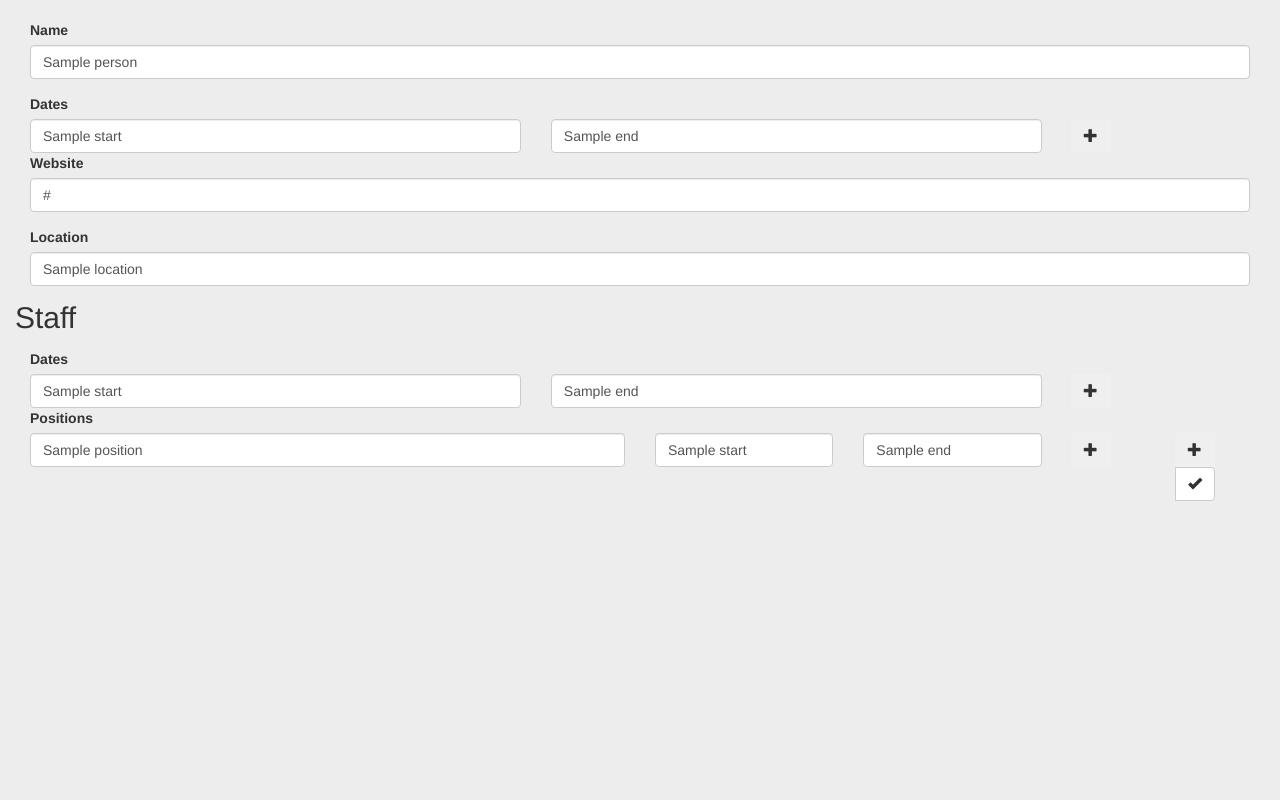
After one commit to AWilcke/LFCS-History, a Flask app: template app/templates/forms/person_form.html in a window 1280 px wide. The commit adds this page. Run offline with Flask 2, Linux system fonts and the light colour scheme; the template is opened without the code that fills it: most values are stand-ins (such as "Sample title", 1, 10 or a date in 2020); parts of the project's set-up code (start-up, migrations or seed data) failed here and were passed over; some libraries are stand-ins or nearby versions.

Commit message:
got nested dynamic forms for positions

```diff
--- a/app/app.py
+++ b/app/app.py
@@ -19,7 +19,7 @@ def search():
         search = request.form['search']
         return redirect(url_for('results', query=search))
 
-@app.route('/results/<query>', methods=['GET'])
+@app.route('/results/<query>')
 def results(query):
     results=func.base_search(query)
     return render_template('results.html', results=results, query=query)
@@ -27,19 +27,29 @@ def results(query):
 
 @app.route('/person/<id>')
 def person(id):
-    return render_template('person_detail.html', person=func.People.query.get(id))
+    return render_template('people/person_detail.html', person=func.People.query.get(id))
+
+@app.route('/update', methods=['GET'])
+def update():
+    person = func.base_search("David Aspinall")[0]
+    return render_template('forms/person_form.html', person=person)
+
+@app.route('/updatetest', methods=['POST'])
+def updatetest():
+    name=None
+    if request.method == 'POST':
+        name = request.form.getlist('staff_position')
+        for i in range(0, len(name)):
+            start = request.form.getlist(str(i) + '_start')
+            end = request.form.getlist(str(i) + '_end')
+            print name[i], start, end
+        return redirect(url_for('update'))
+
 
 @app.route('/test')
 def test():
-    return render_template('test.html')
-
-@app.route('/testing', methods=['POST'])
-def testing():
-    first=None
-    if request.method == 'POST':
-        first = request.form.getlist('positions')
-        print first
-        return redirect(url_for('test'))
+    person = func.base_search("David Aspinall")[0]
+    return render_template('test.html', person=person)
 
 if __name__ == '__main__':
     app.debug = True
--- a/app/static/css/styles.css
+++ b/app/static/css/styles.css
@@ -14,6 +14,14 @@ h1 {
   text-align: center;
 }
 
+#search-input {
+  border-radius: 30px 0px 0px 30px;
+}
+
+#search-button {
+  border-radius: 0px 30px 30px 0px;
+}
+
 .container {
   width: auto;
   min-height:100%;
--- a/app/static/js/scripts.js
+++ b/app/static/js/scripts.js
@@ -11,7 +11,16 @@ $(document).ready(function() {
 });
 
 
-//dynamic form function
+//dynamic form functions
+
+//on first load, replace all non-needed + with -
+$(document).ready(function(){
+    $('.dynamic-form').find('.entry:not(:last) .btn-add')
+        .removeClass('btn-add').addClass('btn-remove')
+        .html('<i class="glyphicon glyphicon-remove"></i>');
+});
+
+//function for adding/removing forms
 $(function()
 {
     $(document)
@@ -19,23 +28,84 @@ $(function()
     {
         e.preventDefault();
 
-        var controlForm = $('.controls .position-form'),
-            currentEntry = $(this).parents('.entry'),
+        var controlForm = $('.dynamic-form'),
+            currentEntry = $(this).parents('.entry:first'),
             newEntry = $(currentEntry.clone()).insertAfter(currentEntry);
 
+        //clear value
         newEntry.find('input').val('');
 
+        //change name of date form, to link up with relevant position
+        var oldName = newEntry.find('.date-entry input').attr('name'),
+            newName = (parseInt(oldName.split('_')[0], 10) + 1).toString();
+
+        newEntry.find('.date-entry .datestart').attr('name',newName.concat('_start'));
+        newEntry.find('.date-entry .dateend').attr('name',newName.concat('_end'));
+
+        //so that the cloning only picks up one date-entry
+        if(newEntry.find('.date-entry').length>1){
+            toDelete = newEntry.find('.date-entry:not(:first)').remove();
+            newEntry.find('.date-entry .date-remove')
+                .removeClass('date-remove').addClass('date-add')
+                .html('<i class="glyphicon glyphicon-plus"></i>');
+        }
 
         controlForm.find('.entry:not(:last) .btn-add')
             .removeClass('btn-add').addClass('btn-remove')
-            .html('<span class="glyphicon glyphicon-remove"></span>');
+            .html('<i class="glyphicon glyphicon-remove"></i>');
     })
 
     .on('click', '.btn-remove', function(e)
         {
-                $(this).parents('.entry').remove();
+                $(this).parents('.entry:first').remove();
+
+                //update date indexes
+                var dateForm = $('.position-date-form');
+                for(i=0;i<dateForm.length;i++){
+                    dateForm.eq(i).find('.datestart').attr('name',i.toString().concat('_start'));
+                    dateForm.eq(i).find('.dateend').attr('name',i.toString().concat('_end'));
+                }
 
                 e.preventDefault();
                 return false;
         });
 });
+
+//first load
+$(document).ready(function(){
+    $('.position-date-form').find('.date-entry:not(:last) .btn-add')
+        .removeClass('btn-add').addClass('btn-remove')
+        .html('<i class="glyphicon glyphicon-remove"></i>');
+});
+
+//for nested date forms
+$(function()
+{
+    $(document)
+    .on('click', '.date-add', function(e)
+    {
+        e.preventDefault();
+
+        var form = $(this).parents('.position-date-form:first'),
+            current = form.find('.date-entry:first'),
+            newEntry = $(current.clone()).insertAfter(current);
+
+        newEntry.find('input').val('');
+
+        var elem=document.createElement('div');
+        elem.id='blank';
+        elem.className='col-xs-6';
+        $(newEntry).prepend(elem);
+
+        form.find('.date-entry:not(:last) .date-add')
+            .removeClass('date-add').addClass('date-remove')
+            .html('<i class="glyphicon glyphicon-remove"></i>');
+    })
+
+    .on('click', '.date-remove', function(e)
+        {
+            $(this).parents('.date-entry:first').remove();
+            e.preventDefault();
+            return false;
+        });
+});
--- a/app/templates/base.html
+++ b/app/templates/base.html
@@ -9,7 +9,7 @@
     <link rel="stylesheet" href="http://maxcdn.bootstrapcdn.com/bootstrap/3.3.6/css/bootstrap.min.css">
     <link href="{{ url_for('static', filename='css/styles.css') }}" rel="stylesheet">
     <link href='https://fonts.googleapis.com/css?family=Open+Sans:700' rel='stylesheet' type='text/css'>
-
+    <link href="{{ url_for('static', filename='favicon.ico') }}" rel="icon" type="image">
     <!-- DataTables -->
     <link href="https://cdn.datatables.net/1.10.12/css/dataTables.bootstrap.min.css" rel="stylesheet" />
     <script src="https://ajax.googleapis.com/ajax/libs/jquery/3.0.0/jquery.min.js"></script>
--- /dev/null
+++ b/app/templates/forms/dates.html
@@ -0,0 +1,15 @@
+<div id="{{type}}-dates" class="form-group entry">
+    <div class="col-xs-5">
+        <input class="form-control" name="{{type}}_start" value="{{date.start}}"/>
+    </div>
+    <div class="col-xs-5">
+        <input class="form-control" name="{{type}}_end" value="{{date.end}}"/>
+    </div>
+    <div class="col-xs-2">
+        <span class="input-group-btn">
+            <button class="btn btn-add" type="button">
+                <i class="glyphicon glyphicon-plus"></i>
+            </button>
+        </span>
+    </div>
+</div>
--- /dev/null
+++ b/app/templates/forms/person_form.html
@@ -0,0 +1,49 @@
+{% extends 'base.html' %}
+{% block content %}
+<div class='container'>
+    <div>
+        <form id="info" role="form" action="{{url_for('updatetest')}}" method="POST">
+            <div id="name" class="form-group col-xs-12">
+                <label>Name</label>
+                <input class="form-control" name="name" type="text" value="{{person.name}}"/>
+            </div>
+            <label class="col-xs-12">Dates</label>
+            <div class="dynamic-form">
+                {% with type="info" %}
+                {% for date in person.dates %}
+                {% include 'forms/dates.html' %}
+                {% endfor %}
+                {% endwith %}
+            </div>
+            <div id="url" class="form-group col-xs-12">
+                <label>Website</label>
+                <input class="form-control" name="url" type="text" value="{{person.url}}"/>
+            </div>
+            <div id="location" class="form-group col-xs-12">
+                <label>Location</label>
+                <input class="form-control" name="locaton" type="text" value="{{person.location}}"/>
+            </div>
+            {% if person.staff %}
+            {% include 'forms/staff_form.html' %}
+            {% endif %}
+            {#
+            {% if person.phd %}
+            {% include 'forms/phd_form.html' %}
+            {% endif %}
+            {% if person.postdoc %}
+            {% include 'forms/postdoc_form.html' %}
+            {% endif %}
+            {% if person.associate %}
+            {% include 'forms/associate_form.html' %}
+            {% endif %}
+            #}
+            <div class="col-xs-11"></div>
+            <span class="input-group-btn col-xs-1">
+                <button class="btn btn-default" type="submit">
+                    <i class="glyphicon glyphicon-ok"></i>
+                </button>
+            </span>
+        </form>
+    </div>
+</div>
+{% endblock %}
--- /dev/null
+++ b/app/templates/forms/positions.html
@@ -0,0 +1,32 @@
+<div id="{{type}}-positions" class="form-group entry">
+    <div class="col-xs-6">
+        <input class="form-control" name="{{type}}_position" value="{{position.position}}"/>
+    </div>
+
+    <div class="position-date-form">
+        {% for date in position.dates %}
+        <div class="date-entry">
+            <div class="col-xs-2">
+                <input class="form-control datestart" name="{{num}}_start" value="{{date.start}}"/>
+            </div>
+            <div class="col-xs-2">
+                <input class="form-control dateend" name="{{num}}_end" value="{{date.end}}"/>
+            </div>
+            <div class="col-xs-1">
+                <span class="input-group-btn">
+                    <button class="btn date-add" type="button">
+                        <i class="glyphicon glyphicon-plus"></i>
+                    </button>
+                </span>
+            </div>
+        </div>
+        {% endfor %}
+    </div>
+    <div class="col-xs-1">
+        <span class="input-group-btn">
+            <button class="btn btn-add" type="button">
+                <i class="glyphicon glyphicon-plus"></i>
+            </button>
+        </span>
+    </div>
+</div>
--- /dev/null
+++ b/app/templates/forms/staff_form.html
@@ -0,0 +1,21 @@
+<h2>Staff</h2>
+<div id="staff_pos" class="form-group entry">
+    <label class="col-xs-12">Dates</label>
+    {% with type="staff" %}
+    <div class="dynamic-form">
+        {% for date in person.staff.dates %}
+        {% include 'forms/dates.html' %}
+        {% endfor %}
+    </div>
+
+    <label class="col-xs-12">Positions</label>
+    <div class="dynamic-form">
+        {% with num = 0 %}
+        {% for position in person.staff.position %}
+        {% include 'forms/positions.html' %}
+        {% set num = num + 1 %}
+        {% endfor %}
+        {% endwith %}
+    </div>
+    {% endwith%}
+</div>
--- a/app/templates/position.html
+++ /dev/null
@@ -1,5 +0,0 @@
-<tr>
-        <td id="posname">{{pos.position}}</td>
-        <td id="posstart">{{pos.start}}</td>
-        <td id="posend">{{pos.end}}</td>
-</tr>
--- a/app/templates/results.html
+++ b/app/templates/results.html
@@ -12,7 +12,7 @@
             </thead>
             <tbody>
                 {% for result in results %}
-                    {% include 'person.html' %}
+                    {% include 'people/person.html' %}
                 {% endfor %}
             </tbody>
      </table>
```
Also changed, not shown: app/full.py (+50 -8 lines), app/templates/people/associate.html (added, +10 -0 lines), app/templates/people/person_detail.html (added, +25 -0 lines), app/templates/people/phd.html (added, +9 -0 lines), app/templates/people/postdoc.html (added, +9 -0 lines), app/templates/people/staff.html (renamed from app/templates/person_detail.html, +1 -38 lines), app/templates/searchbar.html (+6 -6 lines), app/templates/test.html (+4 -31 lines), app/static/favicon.ico (added), app/templates/people/person.html (renamed from app/templates/person.html).
